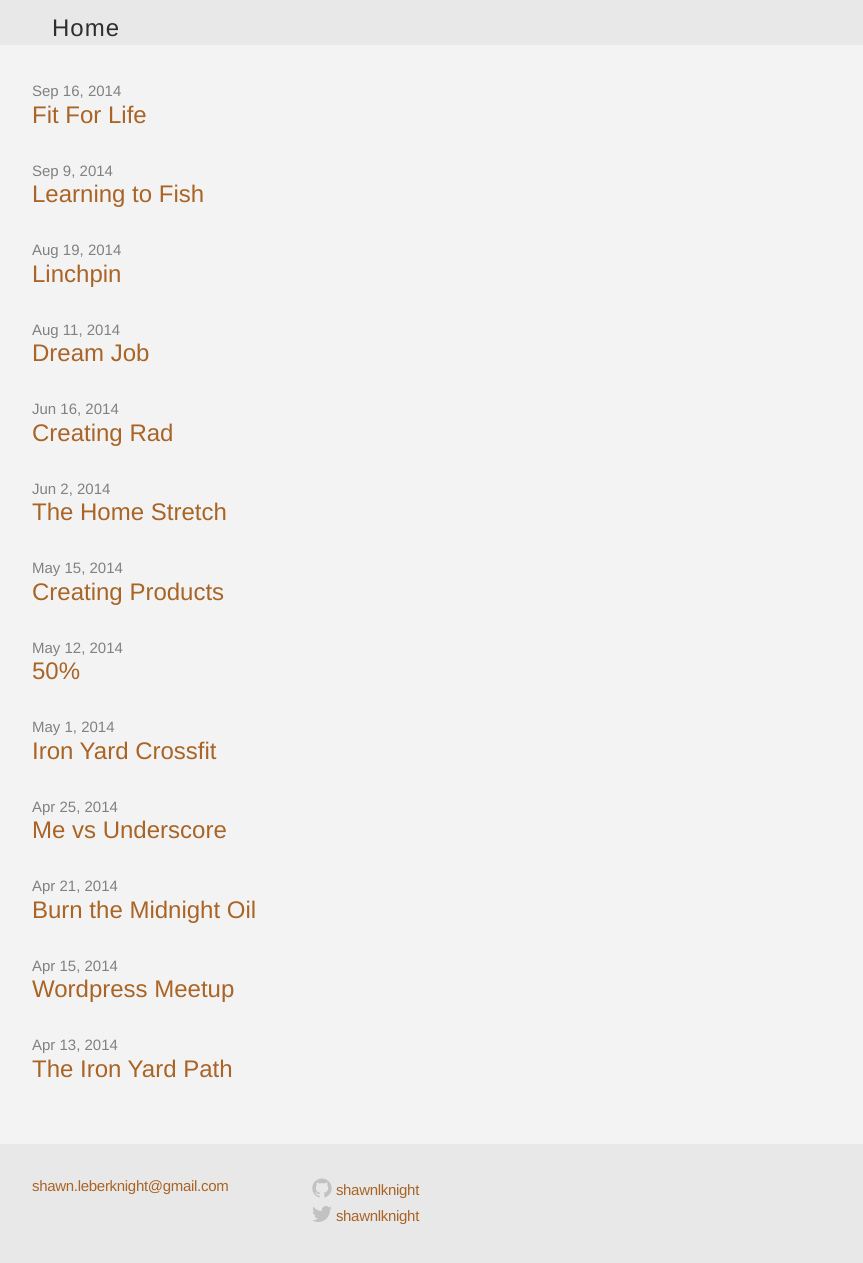
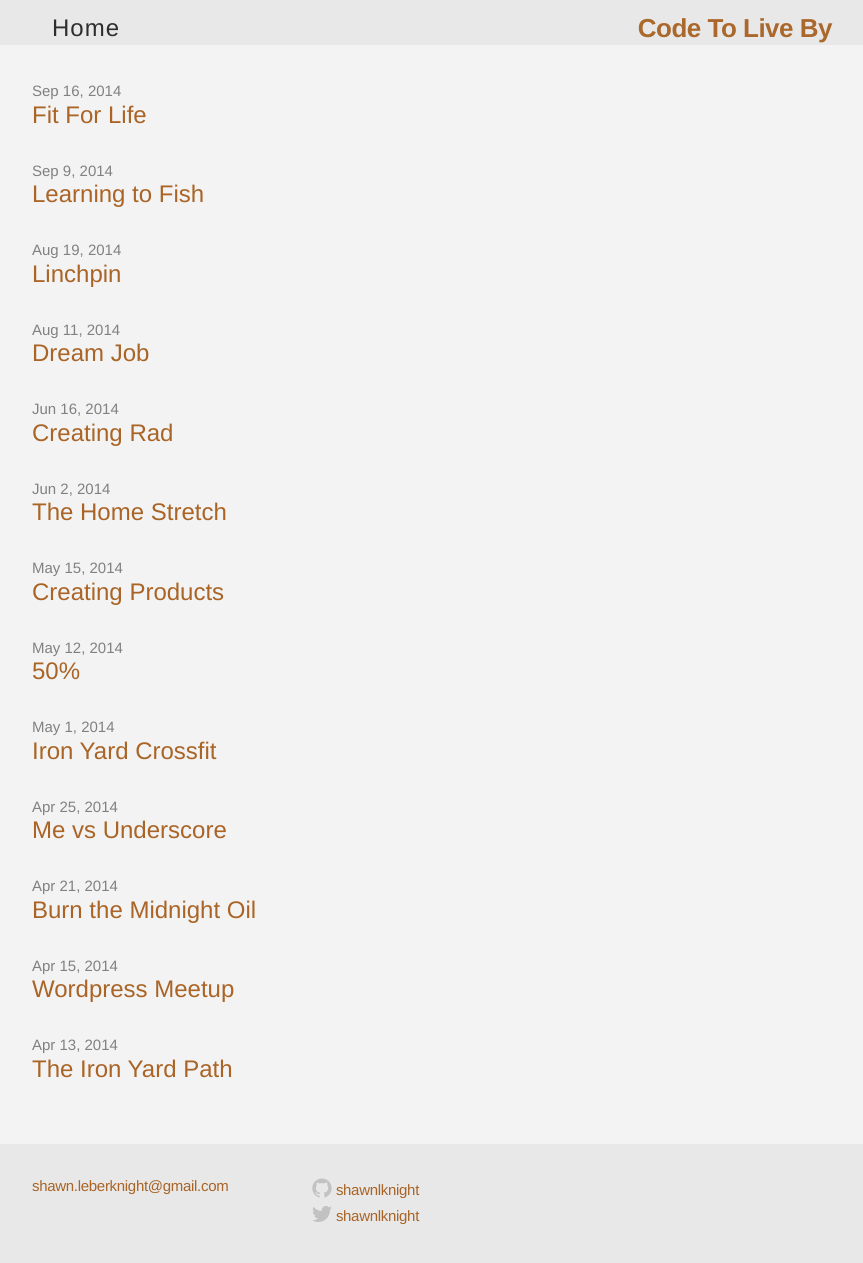
Before and after one commit to shawnlknight/blog, a Jekyll site: the page built from index.html, in a window 1280 px wide and 1273 px high. Shown: the top 1263 px of the window, without its empty margins (208-1071 px from the left). Built offline with Jekyll 4.4.1, drawn with Linux system fonts in a browser that asks for light colours; the list of posts is cut into pages by our own code.

Commit message:
changes to color

```diff
--- a/css/main.css
+++ b/css/main.css
@@ -54,7 +54,7 @@
 .site-title:hover,
 .site-title:visited {
   display: block;
-  color: #e8e8e8;
+  color: #a96426;
   font-size: 26px;
   font-weight: bold;
   letter-spacing: -.5px;
```
